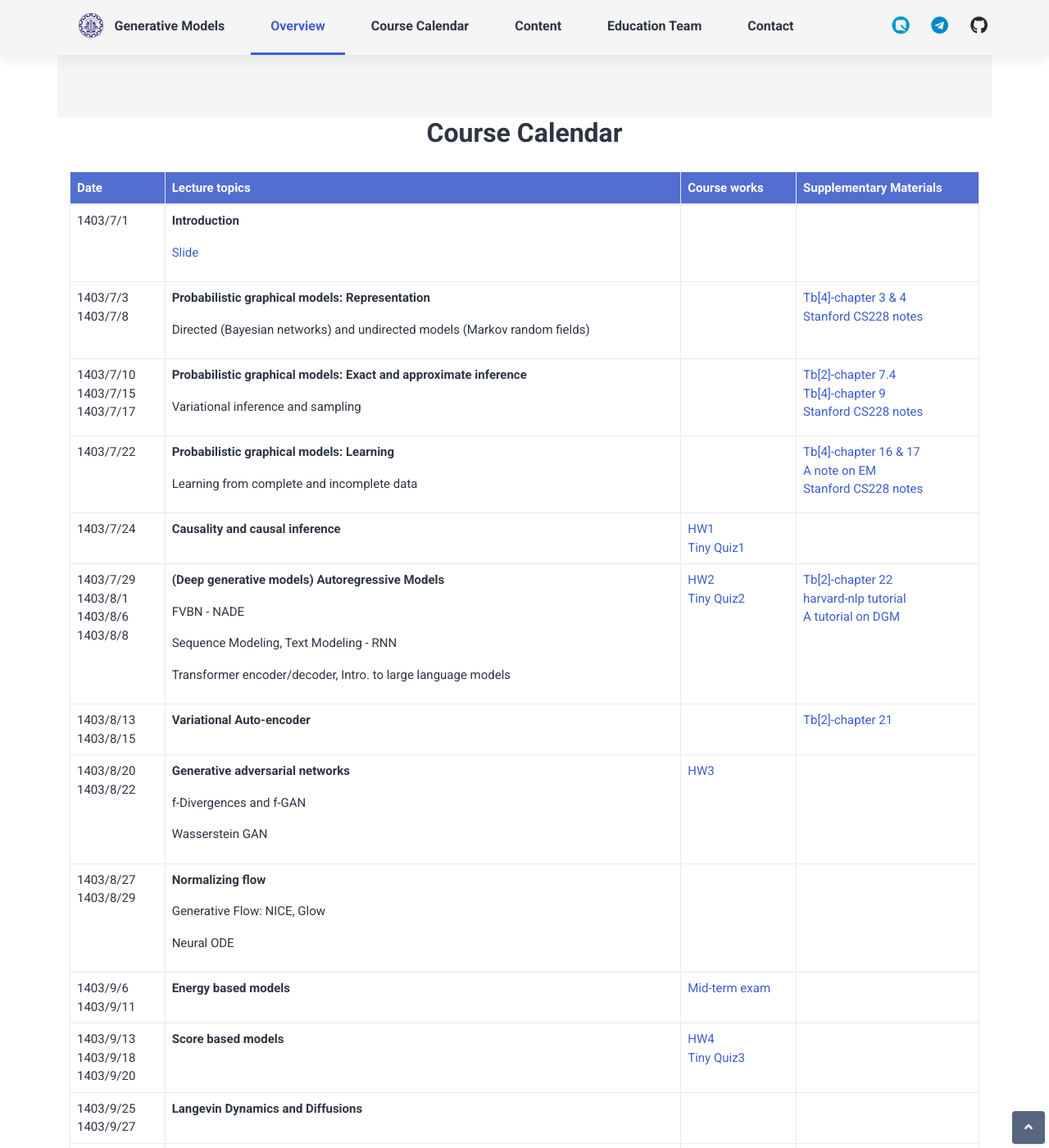
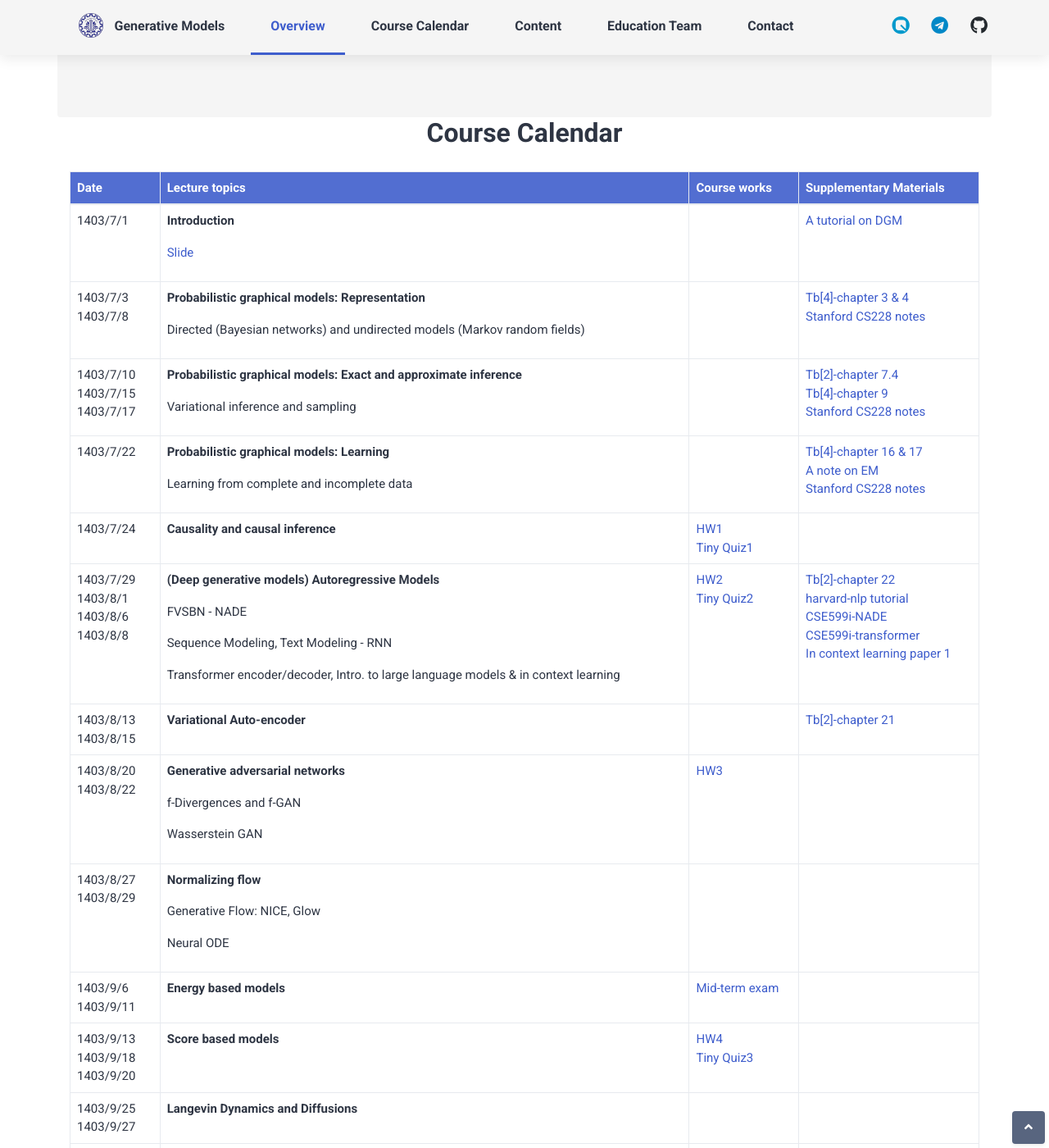
Before and after one commit to Sharif-CS-GenerativeModels/Sharif-CS-GenerativeModels.github.io, a Jekyll site: the page built from index.html, in a window 1280 px wide and 1400 px high, scrolled down 747 px. Shown: the whole window at 82% size. Built offline with Jekyll 4.4.1, drawn with Linux system fonts in a browser that asks for light colours; some web fonts are replaced; comment, search, counter and statistics services are not loaded.

Commit message:
Update calendar.yml
cs3

```diff
--- a/_data/calendar.yml
+++ b/_data/calendar.yml
@@ -6,7 +6,9 @@
     - title: "Slide"
       link: "https://github.com/Sharif-CS-GenerativeModels/Sharif-CS-GenerativeModels.github.io/raw/refs/heads/main/assets/slides/Introduction.pptx"
   assignment: []
-  sections: []
+  sections:
+       - title: "A tutorial on DGM"
+         link: "https://www.shakirm.com/slides/DeepGenModelsTutorial.pdf"
   color: ""
 
 - date:
@@ -82,11 +84,11 @@
   subjects:
     - title: "**(Deep generative models) Autoregressive Models**"
       link: ""
-    - title: "FVBN - NADE"
+    - title: "FVSBN - NADE"
       link: ""
     - title: "Sequence Modeling, Text Modeling - RNN"
       link: ""
-    - title: "Transformer encoder/decoder, Intro. to large language models"
+    - title: "Transformer encoder/decoder, Intro. to large language models & in context learning"
       link: ""
   assignment:
     - title: "HW2"
@@ -98,8 +100,12 @@
         link: ""
       - title: "harvard-nlp tutorial"
         link: "https://nlp.seas.harvard.edu/2018/04/03/attention.html"
-      - title: "A tutorial on DGM"
-        link: "https://www.shakirm.com/slides/DeepGenModelsTutorial.pdf"
+      - title: "CSE599i-NADE"
+        link: "https://courses.cs.washington.edu/courses/cse599i/20au/resources/L04_nade.pdf"
+      - title: "CSE599i-transformer"
+        link: "https://courses.cs.washington.edu/courses/cse599i/20au/resources/L05_transformers.pdf"
+      - title: "In context learning paper 1"
+        link: "https://openreview.net/pdf?id=RdJVFCHjUMI"
   color: ""
 
 - date:
```
